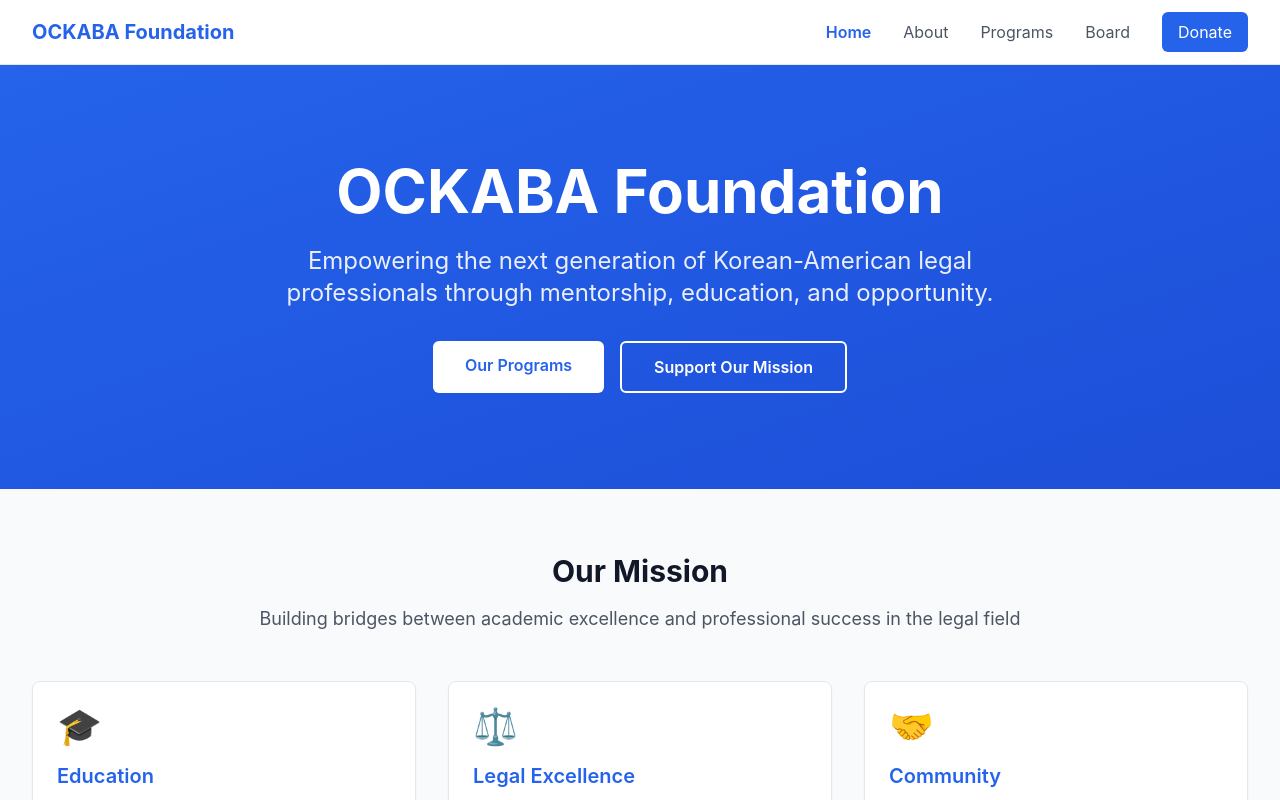
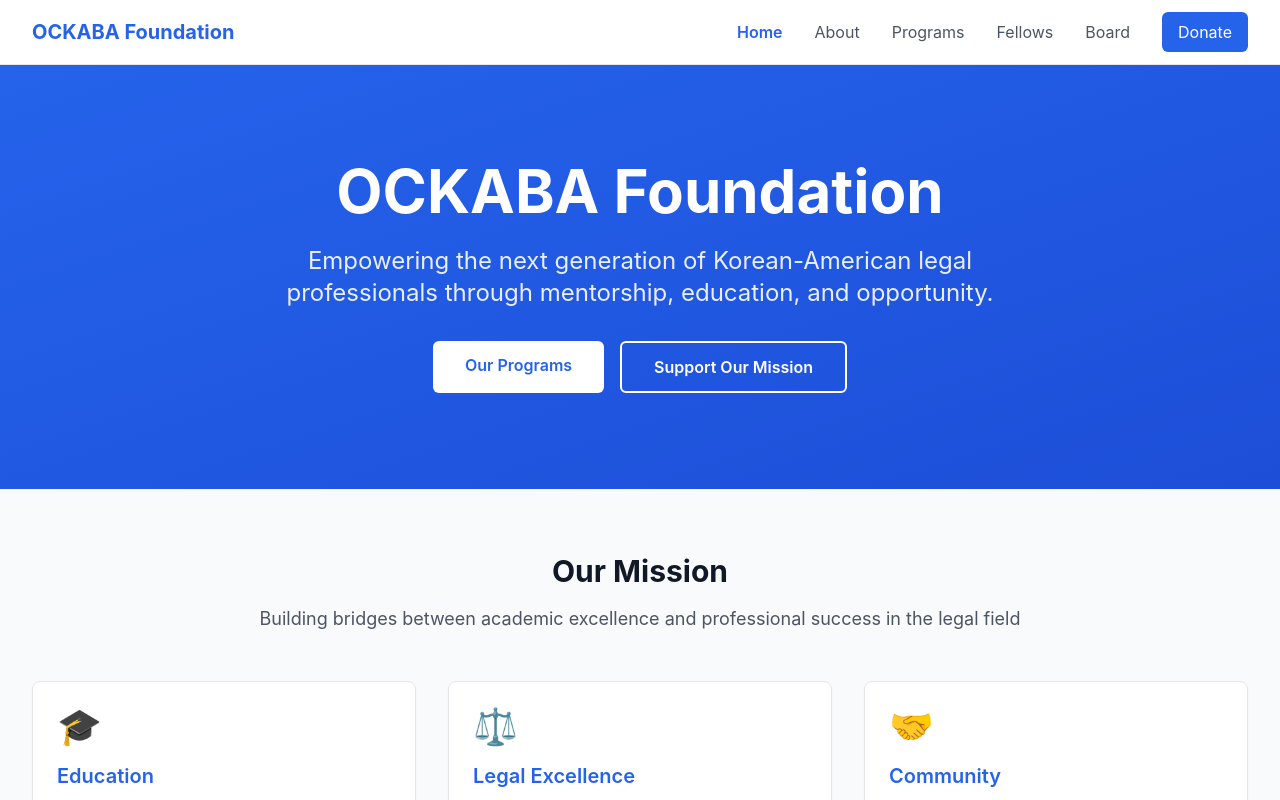
Before and after one commit to quadra2003/ockabaf, a Next.js app: page / in a window 1280 px wide. Shown: the top 800 px of the page. Built offline with nearby package versions, Linux system fonts and the light colour scheme.

Commit message:
Update Navigation.js

```diff
--- a/components/Navigation.js
+++ b/components/Navigation.js
@@ -44,6 +44,14 @@ export default function Navigation() {
               Programs
             </Link>
             <Link
+              href="/fellows"
+              className={`text-gray-600 hover:text-primary-600 transition-colors ${
+                isActive('/fellows') ? 'text-primary-600 font-semibold' : ''
+              }`}
+            >
+              Fellows
+            </Link>
+            <Link
               href="/board"
               className={`text-gray-600 hover:text-primary-600 transition-colors ${
                 isActive('/board') ? 'text-primary-600 font-semibold' : ''
@@ -80,6 +88,7 @@ export default function Navigation() {
             <Link href="/" className="block px-3 py-2 text-gray-600">Home</Link>
             <Link href="/about" className="block px-3 py-2 text-gray-600">About</Link>
             <Link href="/programs" className="block px-3 py-2 text-gray-600">Programs</Link>
+            <Link href="/fellows" className="block px-3 py-2 text-gray-600">Fellows</Link>
             <Link href="/board" className="block px-3 py-2 text-gray-600">Board</Link>
             <Link href="/donate" className="block px-3 py-2 text-primary-600 font-semibold">Donate</Link>
           </div>
```
